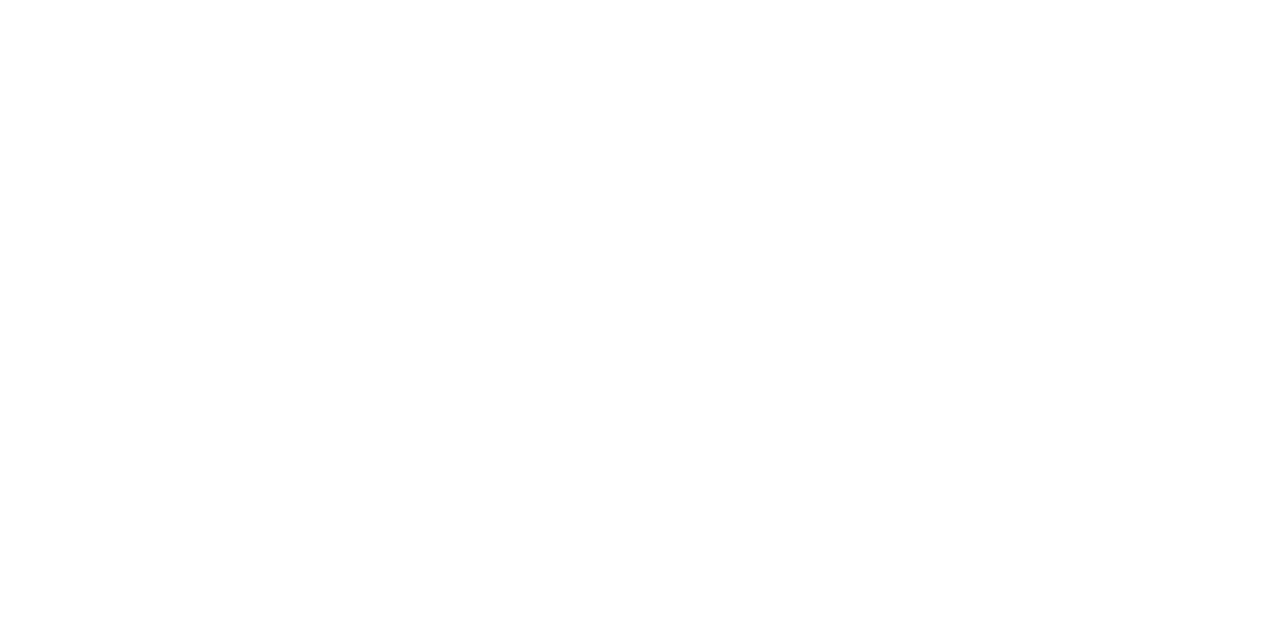
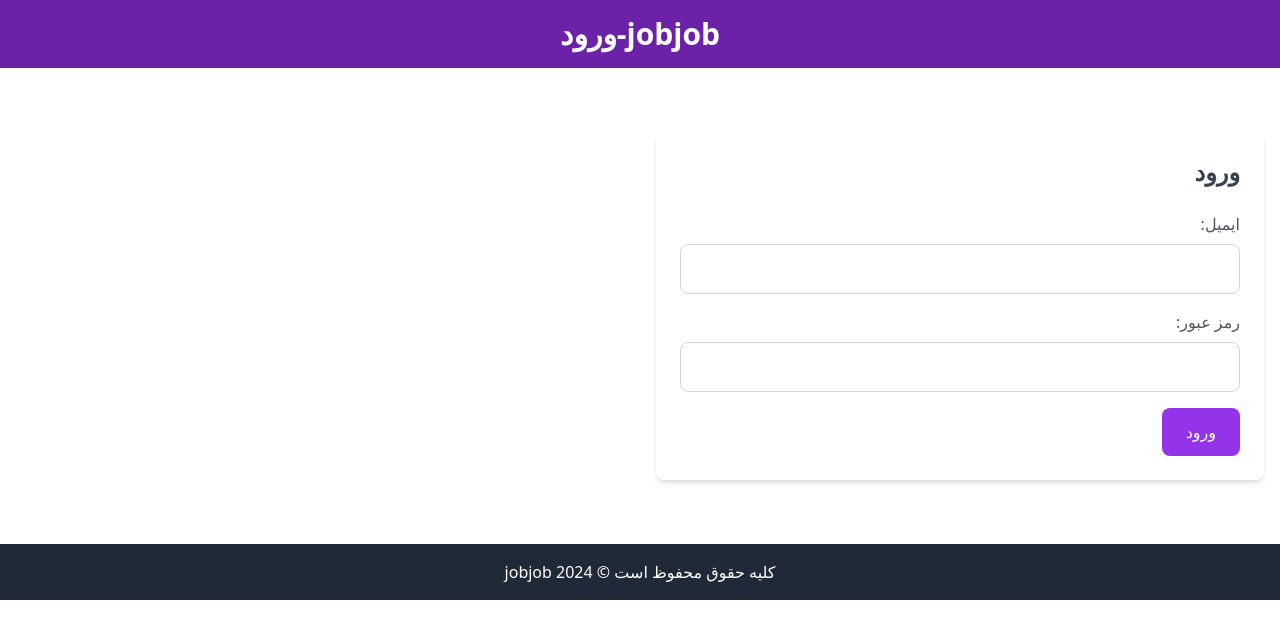
Before and after one commit to anormalprgrmr/job-finder-front, an Angular app: page /login in a window 1280 px wide. Before the commit this address led to /. Shown: the top 638 px of the page. Built offline with nearby package versions, Linux system fonts and the light colour scheme.

Commit message:
login and sign up components added

```diff
--- a/src/app/app.routes.ts
+++ b/src/app/app.routes.ts
@@ -2,9 +2,14 @@
 import { HomeComponent } from './home/home.component';
 import { AuthComponent } from './auth/auth.component';
 import { LoginComponent } from './auth/login/login.component';
+import { SignupComponent } from './auth/signup/signup.component';
+
+
 
 export const routes: Routes = [
   { path: '', component: HomeComponent },
+  { path: 'login', component: LoginComponent },
+  { path: 'signup', component: SignupComponent },
   {
     path: 'auth',
     component: AuthComponent,
--- a/src/app/auth/login/login.component.html
+++ b/src/app/auth/login/login.component.html
@@ -1 +1,48 @@
-<p>login works!</p>
+<header class="bg-purple-800 text-white py-4">
+  <div class="container mx-auto text-center">
+    <h1 class="text-3xl font-bold">jobjob-ورود</h1>
+  </div>
+</header>
+<main class="container mx-auto mt-12 p-4">
+  <div class="grid grid-cols-1 md:grid-cols-2 gap-8">
+    <!-- Login Form -->
+    <section class="bg-white p-6 shadow-md rounded-lg">
+      <h2 class="text-2xl font-bold text-gray-700 mb-6">ورود</h2>
+      <form action="main.html" method="POST" class="space-y-4">
+        <div>
+          <label for="email-login" class="block text-gray-600 mb-2"
+            >ایمیل:</label
+          >
+          <input
+            type="email"
+            id="email-login"
+            name="email"
+            required
+            class="w-full border border-gray-300 rounded-lg p-3 focus:outline-none focus:ring-2 focus:ring-purple-600"
+          />
+        </div>
+        <div>
+          <label for="password-login" class="block text-gray-600 mb-2"
+            >رمز عبور:</label
+          >
+          <input
+            type="password"
+            id="password-login"
+            name="password"
+            required
+            class="w-full border border-gray-300 rounded-lg p-3 focus:outline-none focus:ring-2 focus:ring-purple-600"
+          />
+        </div>
+        <button
+          type="submit"
+          class="bg-purple-600 text-white px-6 py-3 rounded-lg hover:bg-purple-700"
+        >
+          ورود
+        </button>
+      </form>
+    </section>
+  </div>
+</main>
+<footer class="bg-gray-800 text-white text-center p-4 mt-12">
+  <p>کلیه حقوق محفوظ است &copy; 2024 jobjob</p>
+</footer>
--- /dev/null
+++ b/src/app/auth/signup/signup.component.html
@@ -0,0 +1,33 @@
+<header class="bg-purple-800 text-white py-4">
+    <div class="container mx-auto text-center">
+        <h1 class="text-3xl font-bold">jobjob-ثبت نام</h1>
+    </div>
+</header>
+<main class="container mx-auto mt-12 p-4">
+    <div class="grid grid-cols-1 md:grid-cols-2 gap-8">
+        <!-- Signup Form -->
+        <section class="bg-white p-6 shadow-md rounded-lg">
+            <h2 class="text-2xl font-bold text-gray-700 mb-6">ثبت‌نام</h2>
+            <form action="main.html" method="POST" class="space-y-4">
+                <div>
+                    <label for="email-signup" class="block text-gray-600 mb-2">ایمیل:</label>
+                    <input type="email" id="email-signup" name="email" required class="w-full border border-gray-300 rounded-lg p-3 focus:outline-none focus:ring-2 focus:ring-purple-600">
+                </div>
+                <div>
+                    <label for="password-signup" class="block text-gray-600 mb-2">رمز عبور:</label>
+                    <input type="password" id="password-signup" name="password" required class="w-full border border-gray-300 rounded-lg p-3 focus:outline-none focus:ring-2 focus:ring-purple-600">
+                </div>
+                <div>
+                    <label for="confirm-password-signup" class="block text-gray-600 mb-2">تأیید رمز عبور:</label>
+                    <input type="password" id="confirm-password-signup" name="confirm_password" required class="w-full border border-gray-300 rounded-lg p-3 focus:outline-none focus:ring-2 focus:ring-purple-600">
+                </div>
+                <button type="submit" class="bg-purple-600 text-white px-6 py-3 rounded-lg hover:bg-purple-700" onclick="mainL.html">ثبت‌نام</button>
+                <br>
+                <a href="login.html" class="text-m"> حساب کاربری دارم</a>
+            </form>
+        </section>
+    </div>
+</main>
+<footer class="bg-gray-800 text-white text-center p-4 mt-12">
+    <p>کلیه حقوق محفوظ است &copy; 2024 jobjob</p>
+</footer>
--- a/src/app/home/home.component.html
+++ b/src/app/home/home.component.html
@@ -34,15 +34,13 @@
     </nav>
     <div class="flex space-x-4">
       <a
-        routerLink="/login"
+        (click)="navToPage('/login')"
         class="bg-purple-600 text-white px-4 py-2 rounded hover:bg-purple-700"
-        target="_blank"
         >ورود</a
       >
       <a
-        href="signUp.html"
+        (click)="navToPage('/signup')"
         class="bg-white text-purple-600 px-4 py-2 rounded border border-purple-600 hover:bg-purple-100"
-        target="_blank"
         >ثبت‌نام</a
       >
     </div>
--- a/src/app/home/home.component.ts
+++ b/src/app/home/home.component.ts
@@ -1,4 +1,5 @@
 import { Component } from '@angular/core';
+import { Router } from '@angular/router';
 
 @Component({
   selector: 'app-home',
@@ -9,4 +10,9 @@
 })
 export class HomeComponent {
 
+  constructor(private router:Router){}
+
+  navToPage(url:string){
+    this.router.navigate([url]);
+  }
 }
--- a/src/main.ts
+++ b/src/main.ts
@@ -1,6 +1,8 @@
 import { bootstrapApplication } from '@angular/platform-browser';
 import { appConfig } from './app/app.config';
 import { AppComponent } from './app/app.component';
+import { routes } from './app/app.routes';
+import { provideRouter } from '@angular/router';
 
 bootstrapApplication(AppComponent, appConfig)
   .catch((err) => console.error(err));
```
Also changed, not shown: src/app/auth/signup/signup.component.ts (added, +12 -0 lines), src/app/auth/signup/signup.component.css (added), 1 other file (tests, documents, lock files or other folders).
